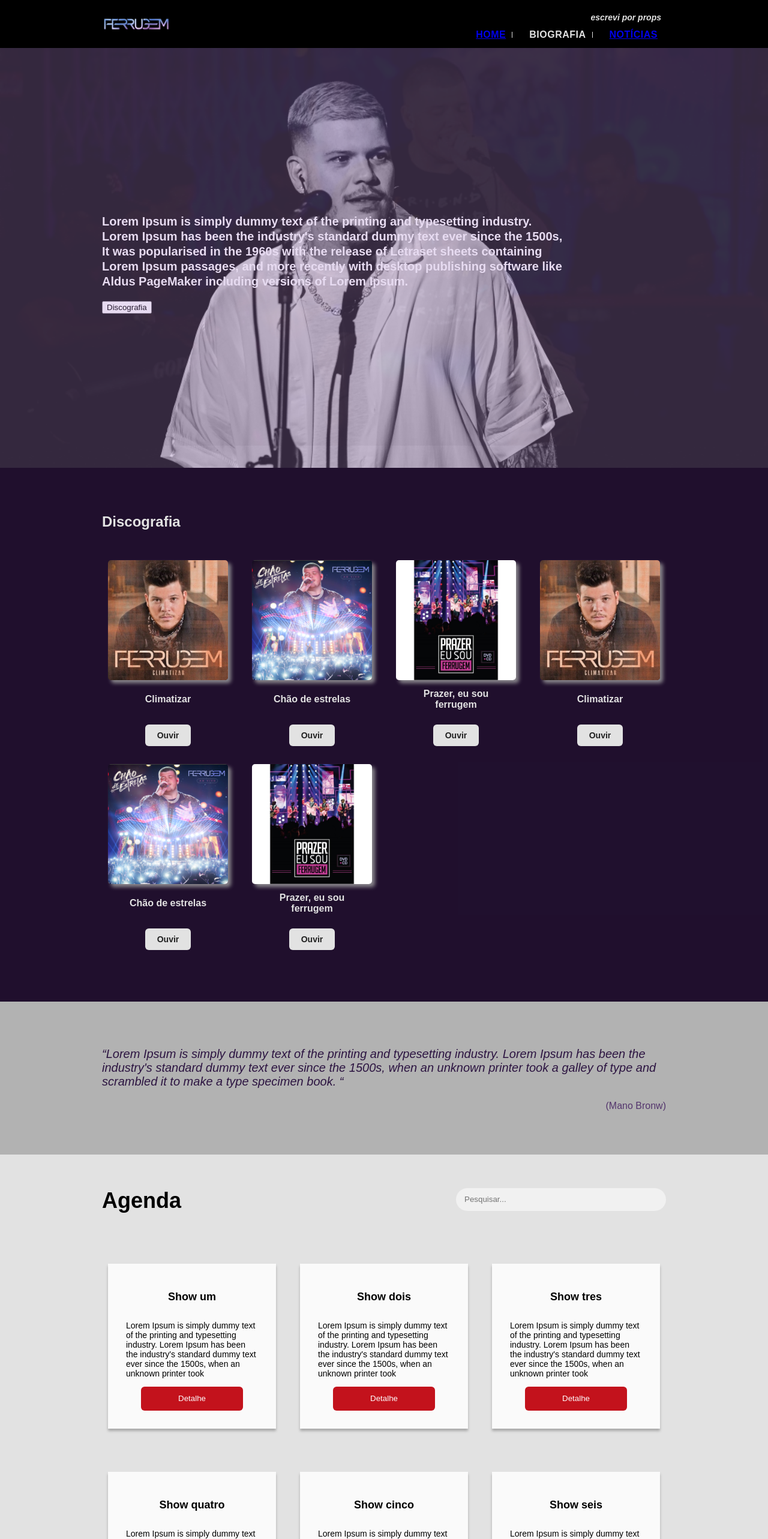
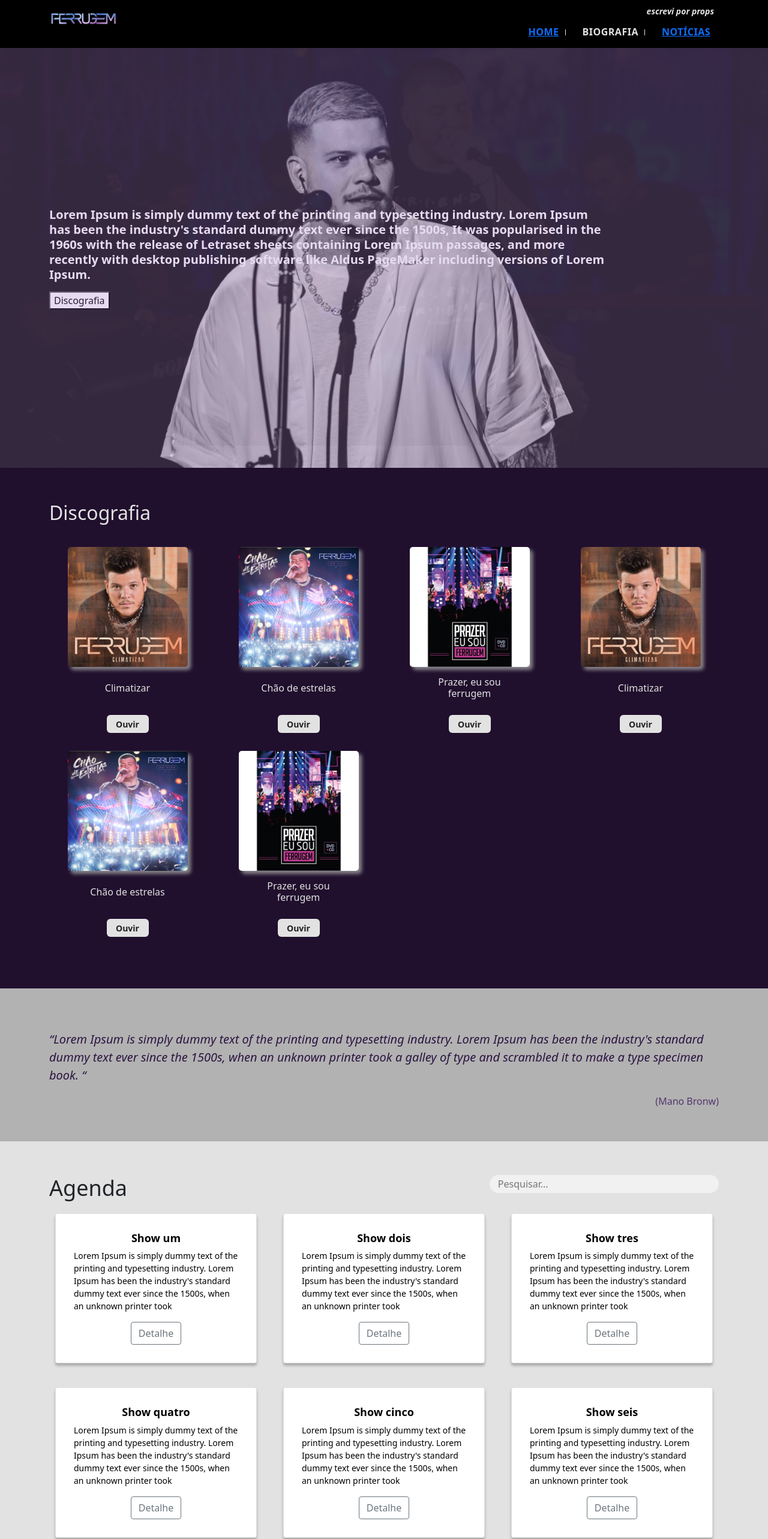
Before and after one commit to lanamenoti/my-band, a Vue app: page / in a window 1280 px wide. Shown: the top 2566 px of the page at 60% size. Built offline with nearby package versions, Linux system fonts and the light colour scheme; no server answers.

Commit message:
chamando api-users para carregar noticias

```diff
--- a/package.json
+++ b/package.json
@@ -8,6 +8,8 @@
     "lint": "vue-cli-service lint"
   },
   "dependencies": {
+    "bootstrap": "^5.1.0",
+    "bootstrap-vue": "^2.21.2",
     "core-js": "^3.15.2",
     "vue": "^2.6.14",
     "vue-router": "^3.5.2"
--- a/src/App.vue
+++ b/src/App.vue
@@ -7,7 +7,7 @@
 <script>
 export default {
   name: "App",
-}
+};
 </script>
 
 <style>
@@ -17,81 +17,6 @@
   padding: 0px;
   font-family: sans-serif;
 }
-.container {
-  width: 100%;
-  max-width: 960px;
-  height: 100%;
-  display: flex;
-  margin: auto;
-  flex-wrap: wrap;
-}
-.row {
-  display: flex;
-  flex-direction: row;
-  flex-wrap: wrap;
-  align-items: center;
-  width: 100%;
-}
-.col-md-1 {
-  width: calc(960px / 12 * 1);
-  box-sizing: border-box;
-  padding: 0px 10px;
-}
-.col-md-2 {
-  width: calc(960px / 12 * 2);
-  box-sizing: border-box;
-  padding: 0px 10px;
-}
-.col-md-3 {
-  width: calc(960px / 12 * 3);
-  box-sizing: border-box;
-  padding: 0px 10px;
-}
-.col-md-4 {
-  width: calc(960px / 12 * 4);
-  box-sizing: border-box;
-  padding: 0px 10px;
-}
-.col-md-5 {
-  width: calc(960px / 12 * 5);
-  box-sizing: border-box;
-  padding: 0px 10px;
-}
-.col-md-6 {
-  width: calc(960px / 12 * 6);
-  box-sizing: border-box;
-  padding: 0px 10px;
-}
-.col-md-7 {
-  width: calc(960px / 12 * 7);
-  box-sizing: border-box;
-  padding: 0px 10px;
-}
-.col-md-8 {
-  width: calc(960px / 12 * 8);
-  box-sizing: border-box;
-  padding: 0px 10px;
-}
-.col-md-9 {
-  width: calc(960px / 12 * 9);
-  box-sizing: border-box;
-  padding: 0px 10px;
-}
-.col-md-10 {
-  width: calc(960px / 12 * 10);
-  box-sizing: border-box;
-  padding: 0px 10px;
-}
-.col-md-11 {
-  width: calc(960px / 12 * 11);
-  box-sizing: border-box;
-  padding: 0px 10px;
-}
-.col-md-12 {
-  width: calc(960px / 12 * 12);
-  box-sizing: border-box;
-  padding: 0px 10px;
-}
 img {
   max-width: 100%;
 }
--- a/src/components/Banner.vue
+++ b/src/components/Banner.vue
@@ -2,8 +2,16 @@
   <section class="banner">
     <div class="overlay"></div>
     <div class="banner__imgs">
-      <img class="images" :class="{'active' : activeFoto1}" src="../assets/banner.png" />
-      <img class="images" :class="{'active' : activeFoto2}" src="../assets/banner.jpg" />
+      <img
+        class="images"
+        :class="{ active: activeFoto1 }"
+        src="../assets/banner.png"
+      />
+      <img
+        class="images"
+        :class="{ active: activeFoto2 }"
+        src="../assets/banner.jpg"
+      />
     </div>
     <div class="container banner__content">
       <div class="row">
@@ -11,10 +19,10 @@
           <p>
             Lorem Ipsum is simply dummy text of the printing and typesetting
             industry. Lorem Ipsum has been the industry's standard dummy text
-            ever since the 1500s, It was popularised in the 1960s
-            with the release of Letraset sheets containing Lorem Ipsum passages,
-            and more recently with desktop publishing software like Aldus
-            PageMaker including versions of Lorem Ipsum.
+            ever since the 1500s, It was popularised in the 1960s with the
+            release of Letraset sheets containing Lorem Ipsum passages, and more
+            recently with desktop publishing software like Aldus PageMaker
+            including versions of Lorem Ipsum.
           </p>
 
           <button>Discografia</button>
@@ -27,24 +35,24 @@
 <script>
 export default {
   name: "Banner",
-  data: function() {
+  data: function () {
     return {
       activeFoto1: true,
-          activeFoto2: false
-      }
+      activeFoto2: false,
+    };
   },
   methods: {
-      toMove: function() {
+    toMove: function () {
       this.activeFoto1 = !this.activeFoto1;
       this.activeFoto2 = !this.activeFoto2;
-      }
     },
-  created: function() {
+  },
+  created: function () {
     setInterval(() => {
       this.toMove();
-      }, 5000)
-  }
-}
+    }, 5000);
+  },
+};
 </script>
 
 <style>
@@ -67,7 +75,7 @@
   height: 100%;
   background: rgb(200, 142, 248);
   z-index: 99;
-  opacity: .2;
+  opacity: 0.2;
 }
 
 .banner__imgs {
@@ -81,13 +89,18 @@
 .images {
   width: 100%;
   position: absolute;
-  top:0;
-  opacity:0;
+  top: 0;
+  opacity: 0;
   transition: opacity linear 2s;
 }
 
 .active {
   opacity: 1;
+}
+
+.banner__content .row {
+  height: 700px;
+  align-content: center;
 }
 
 .banner__content {
@@ -96,7 +109,7 @@
 }
 
 .banner__content p {
-    font-size:20px;
-    line-height: 25px
+  font-size: 20px;
+  line-height: 25px;
 }
 </style>
--- a/src/components/Card.vue
+++ b/src/components/Card.vue
@@ -1,8 +1,8 @@
 <template>
   <div class="card">
-    <h2>{{ titulo }}</h2>
-    <p>{{ descricao }}</p>
-    <button>Detalhe</button>
+    <h2 class="card__tittle">{{ titulo }}</h2>
+    <p class="card__description">{{ descricao }}</p>
+    <b-button variant="outline-secondary">Detalhe</b-button>
   </div>
 </template>
 
@@ -13,7 +13,7 @@
     titulo: String,
     descricao: String,
   },
-}
+};
 </script>
 
 <style>
@@ -26,21 +26,13 @@
   flex-direction: column;
   align-items: center;
 }
-.card h2 {
+.card .card__tittle {
   font-size: 18px;
   font-weight: bold;
   color: #000000;
 }
-.card p {
+.card .card__description {
   font-size: 14px;
   color: #000000;
 }
-.card button {
-  width: 170px;
-  height: 40px;
-  border-radius: 6px;
-  background-color: #c3121c;
-  color: #ffffff;
-  border: none;
-}
 </style>
--- a/src/components/Citacao.vue
+++ b/src/components/Citacao.vue
@@ -22,19 +22,19 @@
 </script>
 <style>
 .citacao {
-background-color : rgba(161, 161, 161, 0.82);
+  background-color: rgba(161, 161, 161, 0.82);
   width: 100%;
   height: 255px;
+  padding-top: 70px;
 }
 .citacao .citacao__text {
   color: rgba(42, 17, 63, 0.986);
-font-size : 20px;
+  font-size: 20px;
   font-style: italic;
 }
 .citacao .citacao__author {
   color: rgba(54, 13, 87, 0.76);
-font-size : 16px;
+  font-size: 16px;
   text-align: right;
 }
-
 </style>
--- a/src/components/Discografia.vue
+++ b/src/components/Discografia.vue
@@ -84,7 +84,9 @@
   width: 200px;
 }
 .discografia__card a {
-  display: block;
+  display: flex;
+  align-items: center;
+  justify-content: center;
   width: 70px;
   height: 30px;
   background-color: #e2e2e2;
--- a/src/components/NewsComponent.vue
+++ b/src/components/NewsComponent.vue
@@ -8,16 +8,17 @@
       </div>
       <div class="row">
         <div
-          v-for="item in newsFiltered"
-          :key="item.id"
-          :class="{ 'col-md-12': item.id === 1, 'col-md-6': item.id != 1 }"
+          v-for="(item, index) in newsFiltered"
+          :key="item._id"
+          :class="{ 'col-md-12': index === 0, 'col-md-6': item._id != 1 }"
         >
           <div class="news__box">
             <img :src="item.img" />
-            <h3>{{ item.titulo }}</h3>
-            <p>{{ item.descricao }}</p>
+            <h3>{{ item.title }}</h3>
+            <p>{{ item.text }}</p>
             <router-link
-              :to="{ name: 'noticias.detalhe', params: { id: item.id } }"
+              class="news__more"
+              :to="{ name: 'noticias.detalhe', params: { id: item._id } }"
               ><span>Leia mais</span></router-link
             >
           </div>
@@ -37,66 +38,39 @@
   props: {
     isButton: Boolean,
   },
-  data: function() {
-    return {
-      news: [
-        {
-          id: 1,
-          titulo: "Noticia um",
-          descricao:
-            "Lorem Ipsum is simply dummy text of the printing and typesetting industry. Lorem Ipsum has been the industry's standard dummy text ever since the 1500s, when an unknown printer took",
-          img: require("../assets/news.jpg"),
-        },
-        {
-          id: 2,
-          titulo: "Noticia dois",
-          descricao:
-            "Lorem Ipsum is simply dummy text of the printing and typesetting industry. Lorem Ipsum has been the industry's standard dummy text ever since the 1500s, when an unknown printer took",
-          img: require("../assets/news.jpg"),
-        },
-        {
-          id: 3,
-          titulo: "Noticia três",
-          descricao:
-            "Lorem Ipsum is simply dummy text of the printing and typesetting industry. Lorem Ipsum has been the industry's standard dummy text ever since the 1500s, when an unknown printer took",
-          img: require("../assets/news.jpg"),
-        },
-        {
-          id: 4,
-          titulo: "Noticia um",
-          descricao:
-            "Lorem Ipsum is simply dummy text of the printing and typesetting industry. Lorem Ipsum has been the industry's standard dummy text ever since the 1500s, when an unknown printer took",
-          img: require("../assets/news.jpg"),
-        },
-        {
-          id: 5,
-          titulo: "Noticia dois",
-          descricao:
-            "Lorem Ipsum is simply dummy text of the printing and typesetting industry. Lorem Ipsum has been the industry's standard dummy text ever since the 1500s, when an unknown printer took",
-          img: require("../assets/news.jpg"),
-        },
-        {
-          id: 6,
-          titulo: "Noticia três",
-          descricao:
-            "Lorem Ipsum is simply dummy text of the printing and typesetting industry. Lorem Ipsum has been the industry's standard dummy text ever since the 1500s, when an unknown printer took",
-          img: require("../assets/news.jpg"),
-        },
-      ],
-    }
+  data: function () {
+    return { news: [] };
   },
   computed: {
-    newsFiltered: function() {
-      const news = this.news
+    newsFiltered: function () {
+      const news = this.news;
 
       if (this.isButton) {
-        return news.slice(0, 3)
+        return news.slice(0, 3);
       }
 
-      return news
+      return news;
     },
   },
-}
+  methods: {
+    getNews: async function () {
+      const result = await fetch("http://localhost:3000/noticias")
+        .then((res) => res.json())
+        .catch((erro) => {
+          return {
+            erro: true,
+            message: erro,
+          };
+        });
+      if (!result.erro) {
+        this.news = result;
+      }
+    },
+  },
+  created: function () {
+    this.getNews();
+  },
+};
 </script>
 <style>
 .news {
@@ -113,8 +87,11 @@
 .news p {
   font-size: 16px;
 }
+.news__more {
+  text-decoration: none;
+}
 .news span {
-  color: #c3121c;
+  color: #7312c3;
   font-size: 14px;
 }
 .news img {
@@ -126,14 +103,29 @@
   margin-bottom: 30px;
 }
 .news button {
-  width: 170px;
-  height: 40px;
-  cursor: pointer;
-  background: #c3121c;
+  display: flex;
+  align-items: center;
+  justify-content: center;
+  width: 200px;
+  height: 60px;
+  background-color: #e2e2e2;
   color: #212121;
+  text-align: center;
+  text-decoration: none;
+  line-height: 31px;
+  margin-top: 10px;
+  margin-bottom: 30px;
   border-radius: 6px;
-  border: none;
-  font-weight: bold;
+  font-size: 18px;
+  font-weight: 600;
+  border: 3px solid transparent;
+}
+
+.news button:hover {
+  border: 3px solid rgba(161, 161, 161, 0.82);
+  background-color: rgba(108, 28, 173, 0.342);
+  color: #e2e2e2;
+  transition: 0.5s ease-in;
 }
 
 .news__btn {
@@ -142,5 +134,6 @@
   margin: 30px auto;
   width: 170px;
   height: 40px;
+  text-decoration: none;
 }
 </style>
--- a/src/pages/NewDetail.vue
+++ b/src/pages/NewDetail.vue
@@ -1,9 +1,65 @@
 <template>
-  <div>Aqui vai detalhe da notícia {{ $route.params.id }}</div>
+  <div class="new-details">
+    <Header />
+    <section>
+      <div class="container">
+        <div class="row">
+          <div class="col-md-12">
+            <h2>{{ newDetail.title }}</h2>
+            <img :src="newDetail.img" />
+            <p>{{ newDetail.text }}</p>
+          </div>
+        </div>
+      </div>
+    </section>
+  </div>
 </template>
 <script>
+import Header from "../components/Header.vue";
+
 export default {
-  name: "NewDetail",
+  name: "NewsDetail",
+  components: {
+    Header,
+  },
+  data: function () {
+    return {
+      newDetail: {},
+    };
+  },
+  methods: {
+    getNewByID: async function () {
+      const result = await fetch(
+        `http://localhost:3000/noticias/${this.$route.params.id}`
+      )
+        .then((res) => res.json())
+        .catch((error) => {
+          return {
+            error: true,
+            message: error,
+          };
+        });
+      if (!result.error) {
+        this.newDetail = result;
+      }
+    },
+  },
+  created: function () {
+    this.getNewByID();
+  },
+};
+</script>
+<style>
+.new-details {
+  height: 100vh;
+  background-color: #212121;
+  color: #e2e2e2;
 }
-</script>
-<style></style>
+.new-details h2 {
+  padding-top: 56px;
+}
+.new-details img {
+  margin: 20px auto;
+  display: block;
+}
+</style>
```
Also changed, not shown: src/main.js (+7 -0 lines), 1 other file (tests, documents, lock files or other folders). Lines whose indentation alone changed are shown as unchanged.
